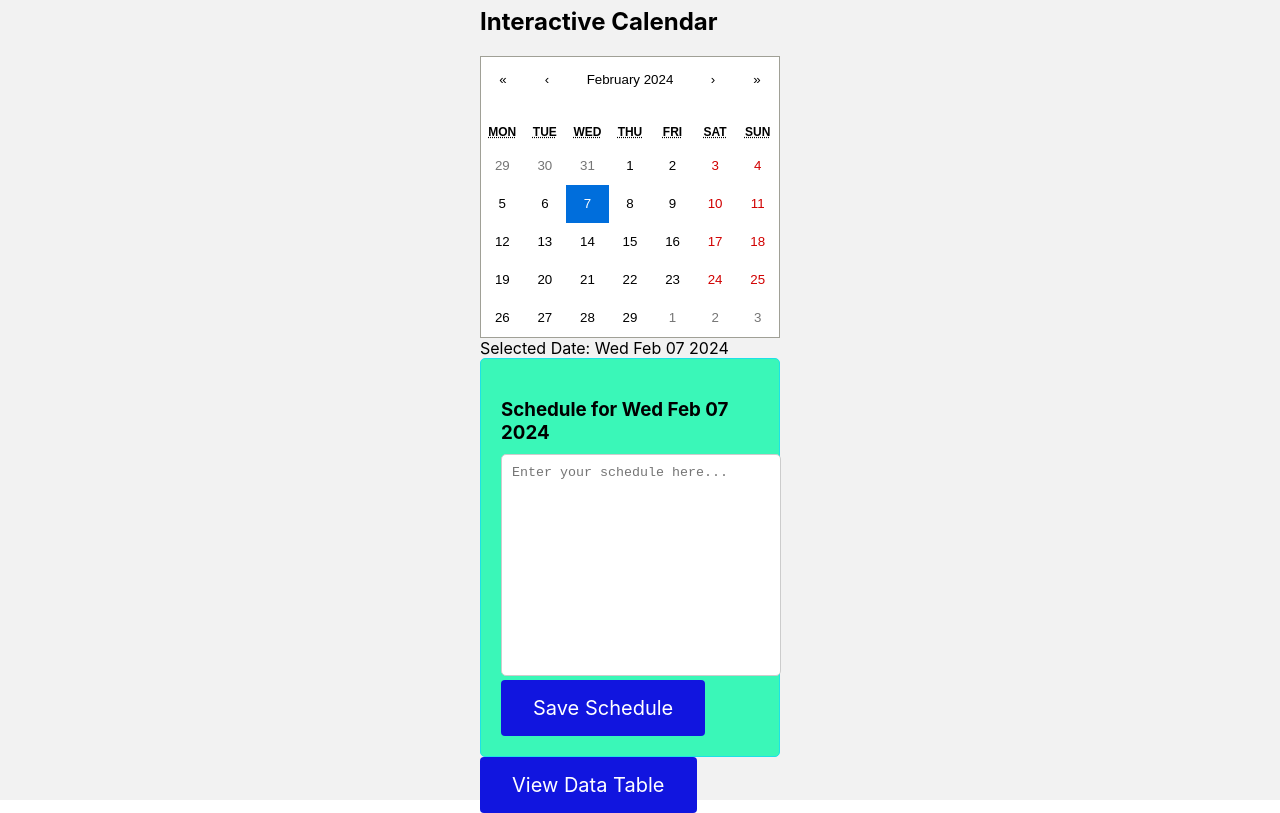
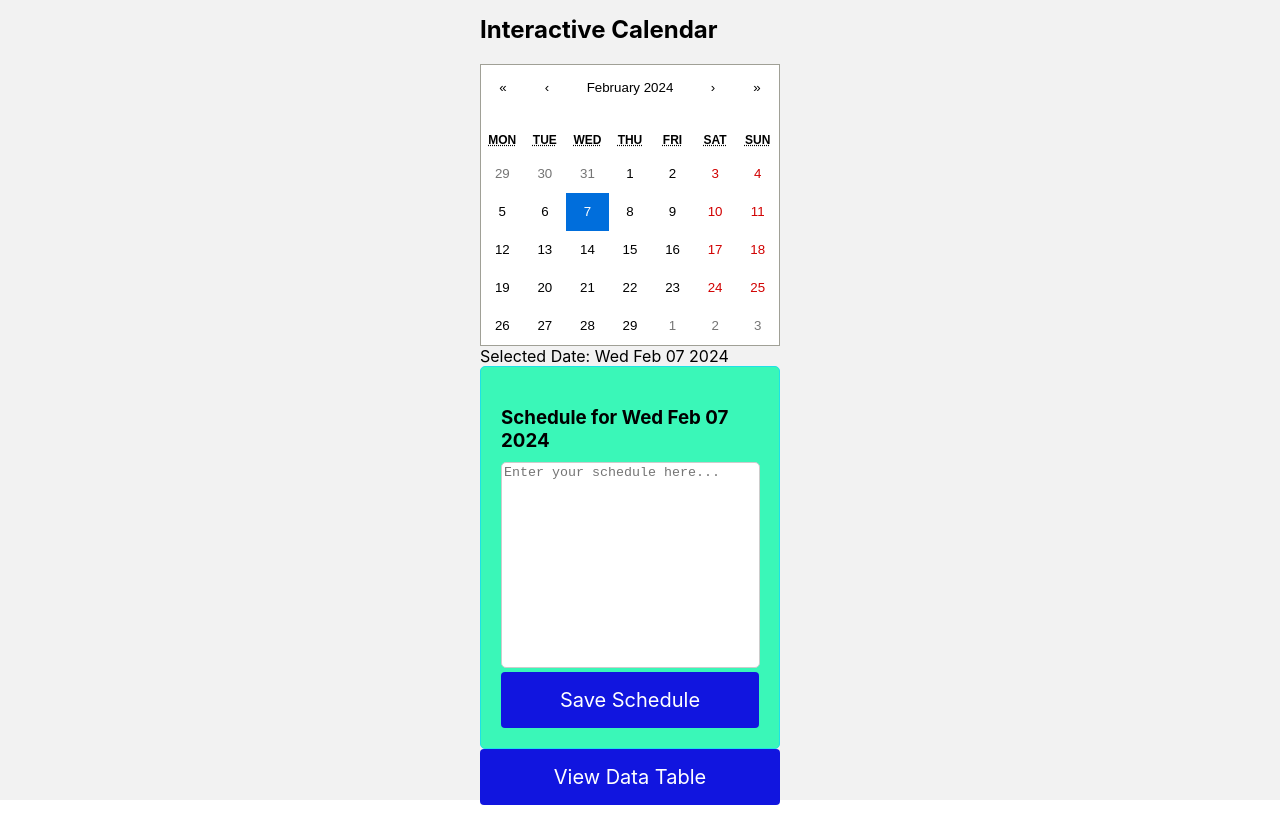
Before and after one commit to ziksona1312/ReactProjekat, a React (Create React App) app: page /kalendar in a window 1280 px wide. Built offline with nearby package versions, Linux system fonts and the light colour scheme.

Commit message:
Sredjivanje Kalendara i dugmica

```diff
--- a/src/App.css
+++ b/src/App.css
@@ -17,7 +17,9 @@
 }
 
 .pocetna-dugme {
-  display: inline-block;
+  display: flex;
+  flex-direction: column;
+  align-items: center;
   padding: 16px 32px;
   font-size: 20px;
   text-align: center;
@@ -49,12 +51,12 @@
 }
 
 .schedule textarea {
-  width: 100%;
+  width: 98%;
   height: 200px;
-  padding: 10px;
   border: 1px solid #ccc;
   border-radius: 5px;
   resize: none;
+
 }
 
 .tabela-wrapper {
```
